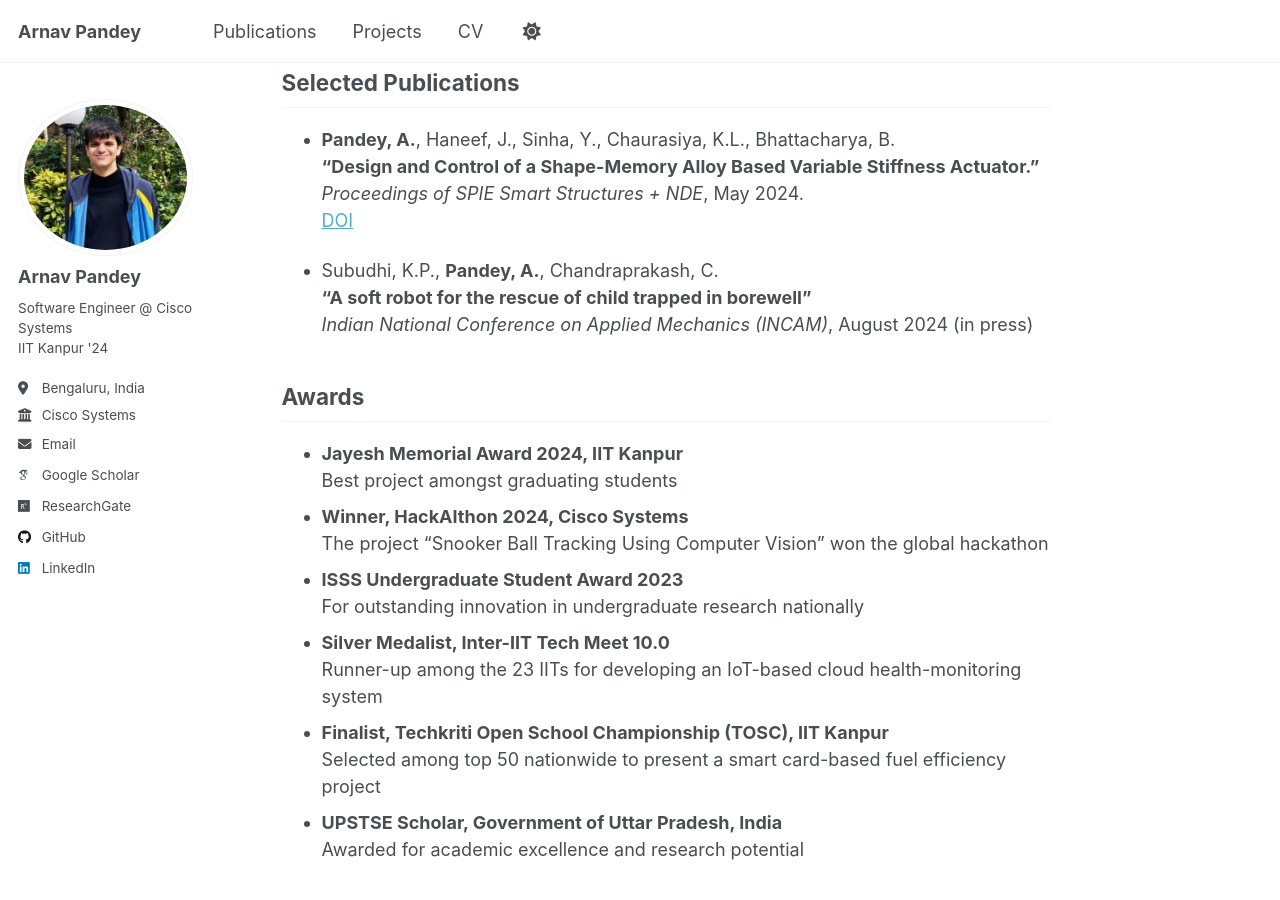
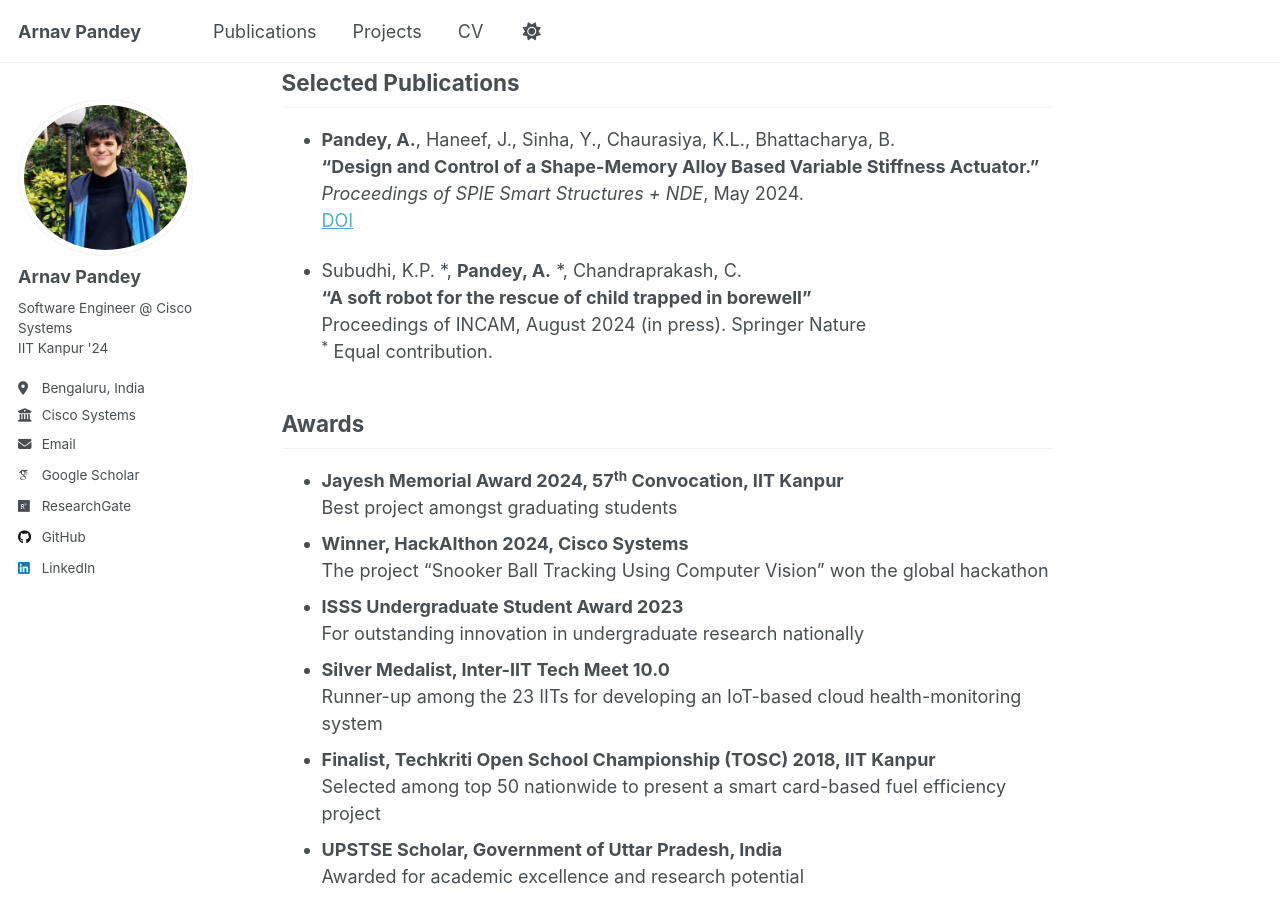
Before and after one commit to arnavpandey712/arnavpandey712.github.io, a Jekyll site: the page built from _pages/about.md, in a window 1280 px wide and 900 px high, scrolled down 573 px. Built offline with Jekyll 4.4.1, drawn with Linux system fonts in a browser that asks for light colours; some web fonts are replaced; a script that is not in the unit is left out.

Commit message:
Fixed pubs

```diff
--- a/_pages/about.md
+++ b/_pages/about.md
@@ -18,14 +18,16 @@ Currently, I’m working as a Software Engineer at Cisco Systems, India. My work
   *Proceedings of SPIE Smart Structures + NDE*, May 2024.<br>
   [DOI](https://doi.org/10.1117/12.3010086)
 
-- Subudhi, K.P., **Pandey, A.**, Chandraprakash, C.<br>
+- Subudhi, K.P. *, **Pandey, A.** *, Chandraprakash, C. <br>
   **"A soft robot for the rescue of child trapped in borewell"** <br>
-  *Indian National Conference on Applied Mechanics (INCAM)*, August 2024 (in press)<br>
+  Proceedings of INCAM, August 2024 (in press). Springer Nature<br>
+  <sup>*</sup> Equal contribution.
+
 
 
 ## Awards
 
-- **Jayesh Memorial Award 2024, IIT Kanpur**\
+- **Jayesh Memorial Award 2024, 57<sup>th</sup> Convocation, IIT Kanpur**\
   Best project amongst graduating students
 - **Winner, HackAIthon 2024, Cisco Systems** \
   The project "Snooker Ball Tracking Using Computer Vision" won the global hackathon
@@ -33,7 +35,7 @@ Currently, I’m working as a Software Engineer at Cisco Systems, India. My work
   For outstanding innovation in undergraduate research nationally
 - **Silver Medalist, Inter-IIT Tech Meet 10.0**\
   Runner-up among the 23 IITs for developing an IoT-based cloud health-monitoring system
--  **Finalist, Techkriti Open School Championship (TOSC), IIT Kanpur**\
+-  **Finalist, Techkriti Open School Championship (TOSC) 2018, IIT Kanpur**\
   Selected among top 50 nationwide to present a smart card-based fuel efficiency project
 - **UPSTSE Scholar, Government of Uttar Pradesh, India**\
   Awarded for academic excellence and research potential
```
Also changed, not shown: _publications/INCAM.md (+2 -1 lines).
